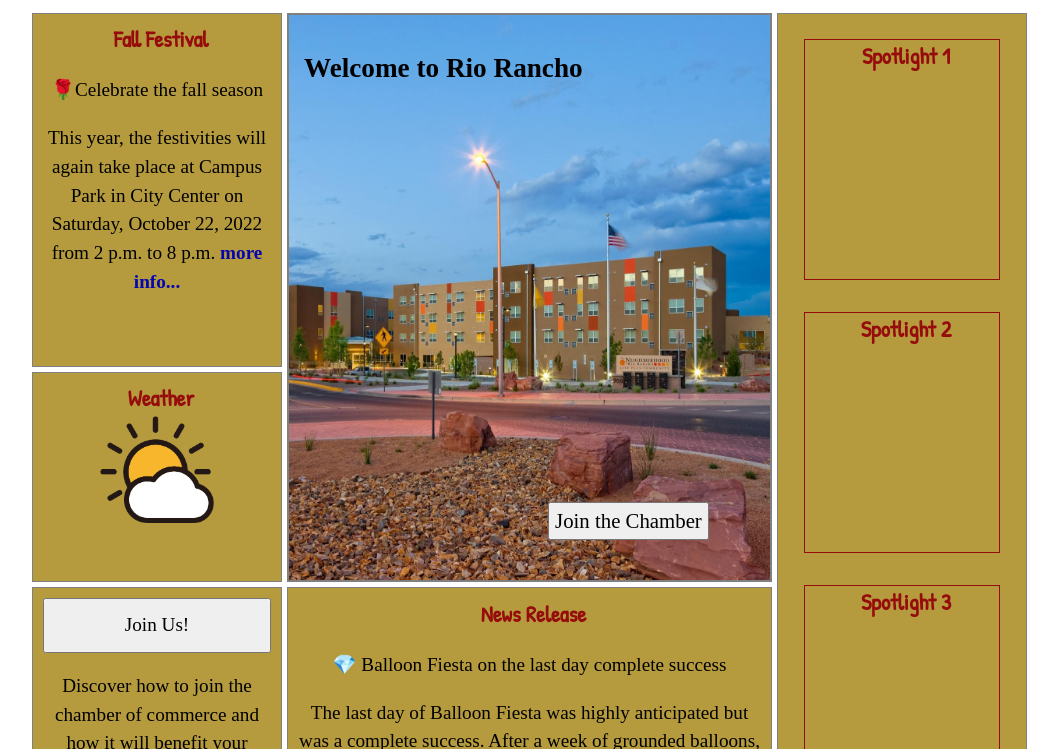
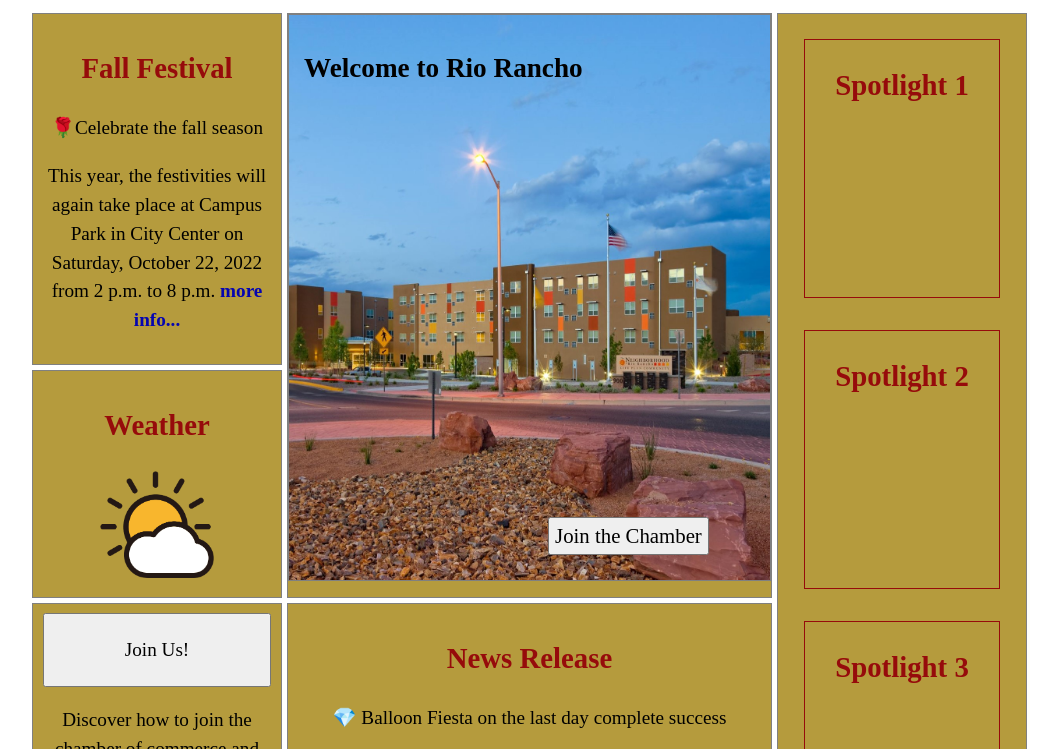
Before and after one commit to DiannaQui/wdd230, a plain HTML site: page chamber/index.html in a window 1280 px wide. Shown: the part 164-913 px from the top of the page, without its empty margins (108-1171 px from the left). Drawn offline with Linux system fonts and the light colour scheme; a web font is replaced by a local one.

Commit message:
h2 for h3

```diff
--- a/chamber/index.html
+++ b/chamber/index.html
@@ -79,7 +79,7 @@
     </div>
 
     <div class="event">
-      <h3>Fall Festival</h3>
+      <h2>Fall Festival</h2>
 
       <p>🌹Celebrate the fall season</p>
 
@@ -88,13 +88,13 @@
     </div>
 
     <div class="weather">
-      <h3>Weather</h3>
+      <h2>Weather</h2>
 
       <img src="images/weather.png" alt="Picture of a Sun and a Cloud">
     </div>
 
     <div class="news">
-      <h3>News Release</h3>
+      <h2>News Release</h2>
       <p>💎 Balloon Fiesta on the last day complete success</p>
       <p>The last day of Balloon Fiesta was highly anticipated but was a complete success. After a week of grounded balloons, the crowd was ecstatic when the green flag flew. There were cheers, shouts and even some screams.</p>
     </div>
@@ -108,13 +108,13 @@
 
     <div class="spotlight">
       <div class="spotlight1">
-        <h3>Spotlight 1</h3>
+        <h2>Spotlight 1</h2>
       </div>
       <div class="spotlight2">
-        <h3>Spotlight 2</h3>
+        <h2>Spotlight 2</h2>
       </div>
       <div class="spotlight3">
-        <h3>Spotlight 3</h3>
+        <h2>Spotlight 3</h2>
       </div>
     </div>
 
--- a/chamber/styles/base.css
+++ b/chamber/styles/base.css
@@ -206,7 +206,7 @@ main div {
   font-size: 1.2rem;
 }
 
-main h3 {
+main h2 {
   color: #960b0b;
 }
 
```
